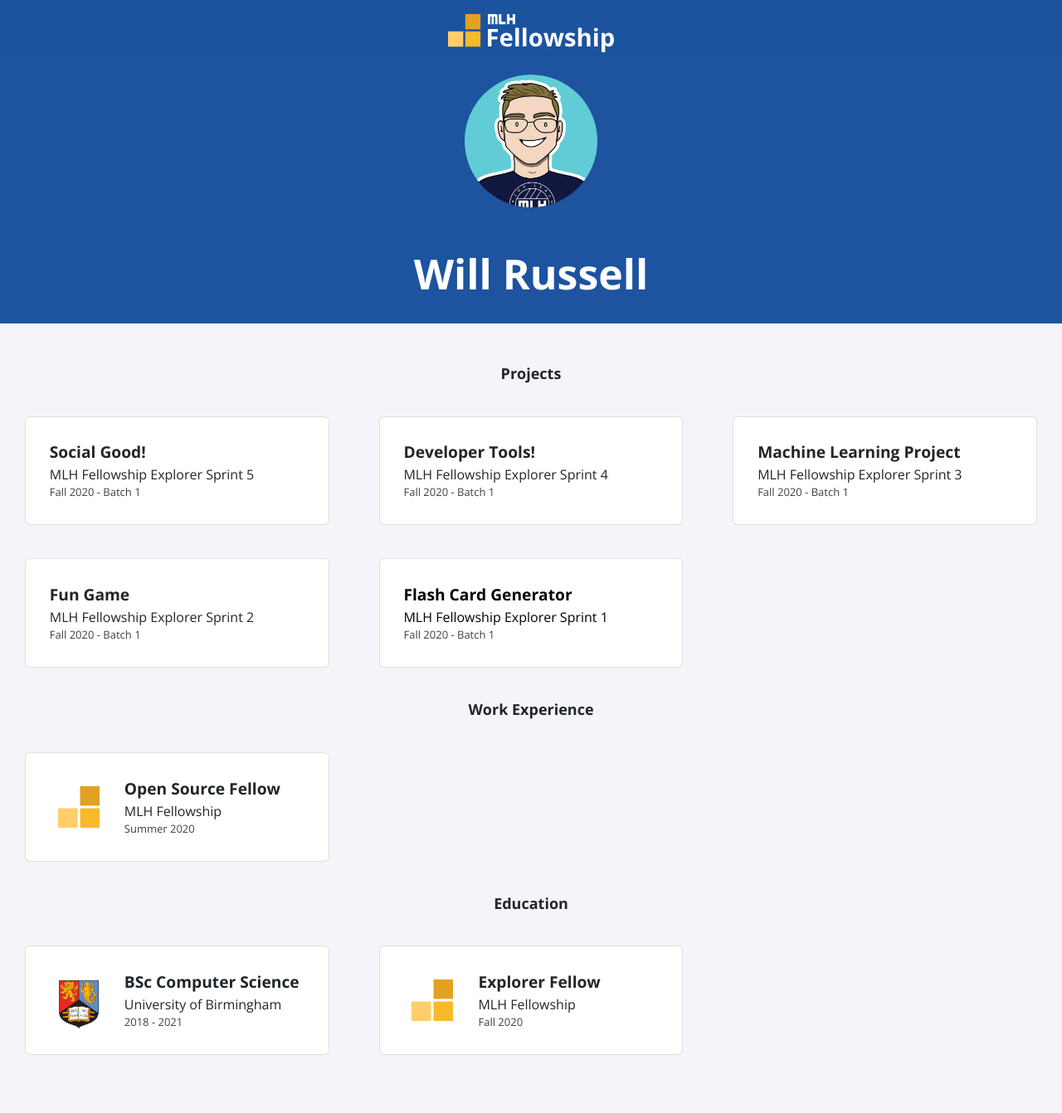
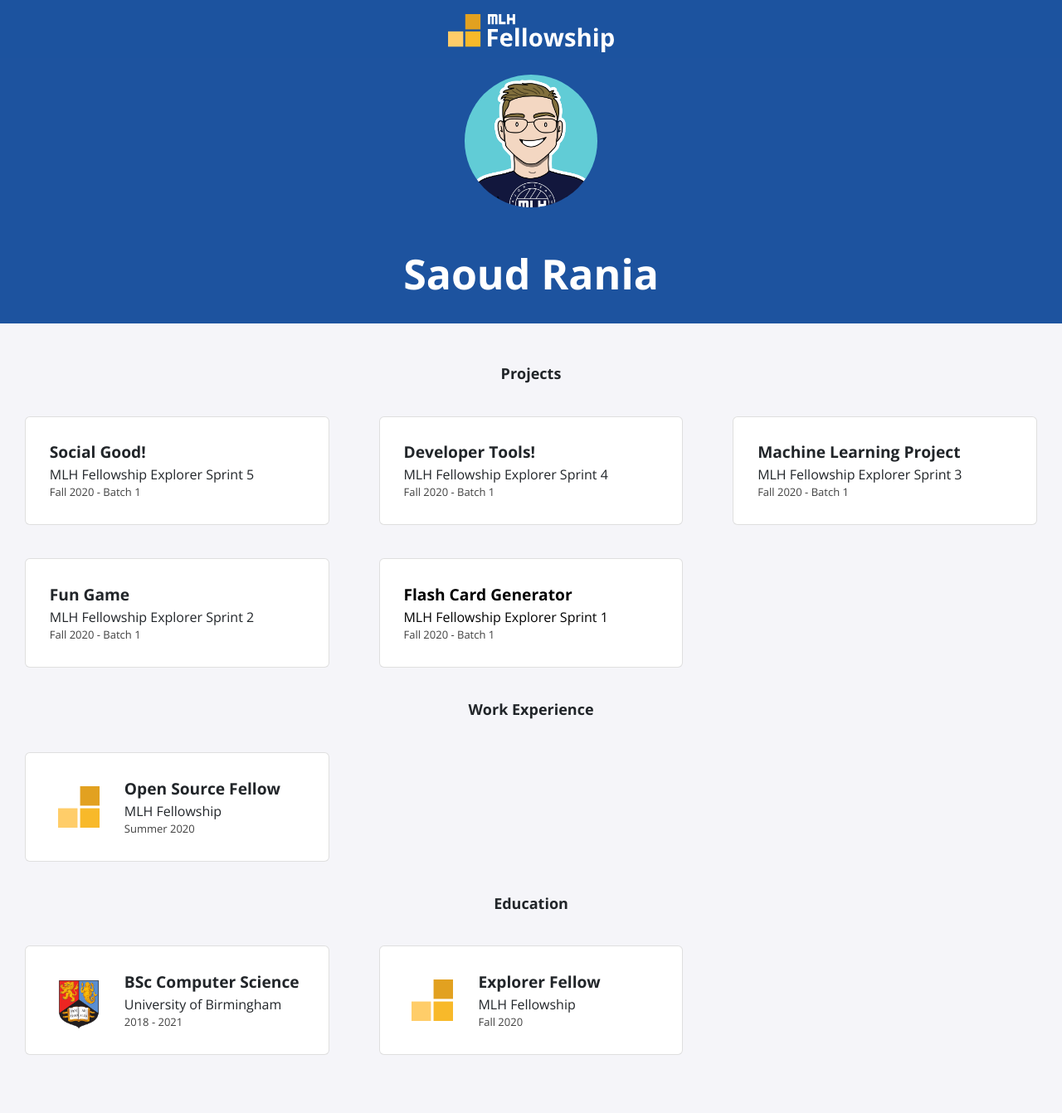
Before and after one commit to Raniasd/Raniasd.github.io, a Jekyll site: the page built from index.html, in a window 1280 px wide. Shown: the whole page at 83% size. Built offline with Jekyll 4.4.1, drawn with Linux system fonts in a browser that asks for light colours; nearby versions of some CDN libraries.

Commit message:
Update_config.yml

```diff
--- a/_config.yml
+++ b/_config.yml
@@ -1,13 +1,13 @@
-title: "Will Russell"
-email: fellowship@mlh.io
+title: "Saoud Rania"
+email: sdrania8@gmail.com
 description: >- # this means to ignore newlines until "baseurl:"
   Write an awesome description for your new site here. You can edit this
   line in _config.yml. It will appear in your document head meta (for
   Google search results) and in your feed.xml site description.
 baseurl: "/"
 url: "/portfolio-template"
-twitter_username: mlhacks
-github_username:  mlh-fellowship
+twitter_username: RaniaSaoud5
+github_username:  Raniasd
 
 sass:
   sass_dir: _sass
```
